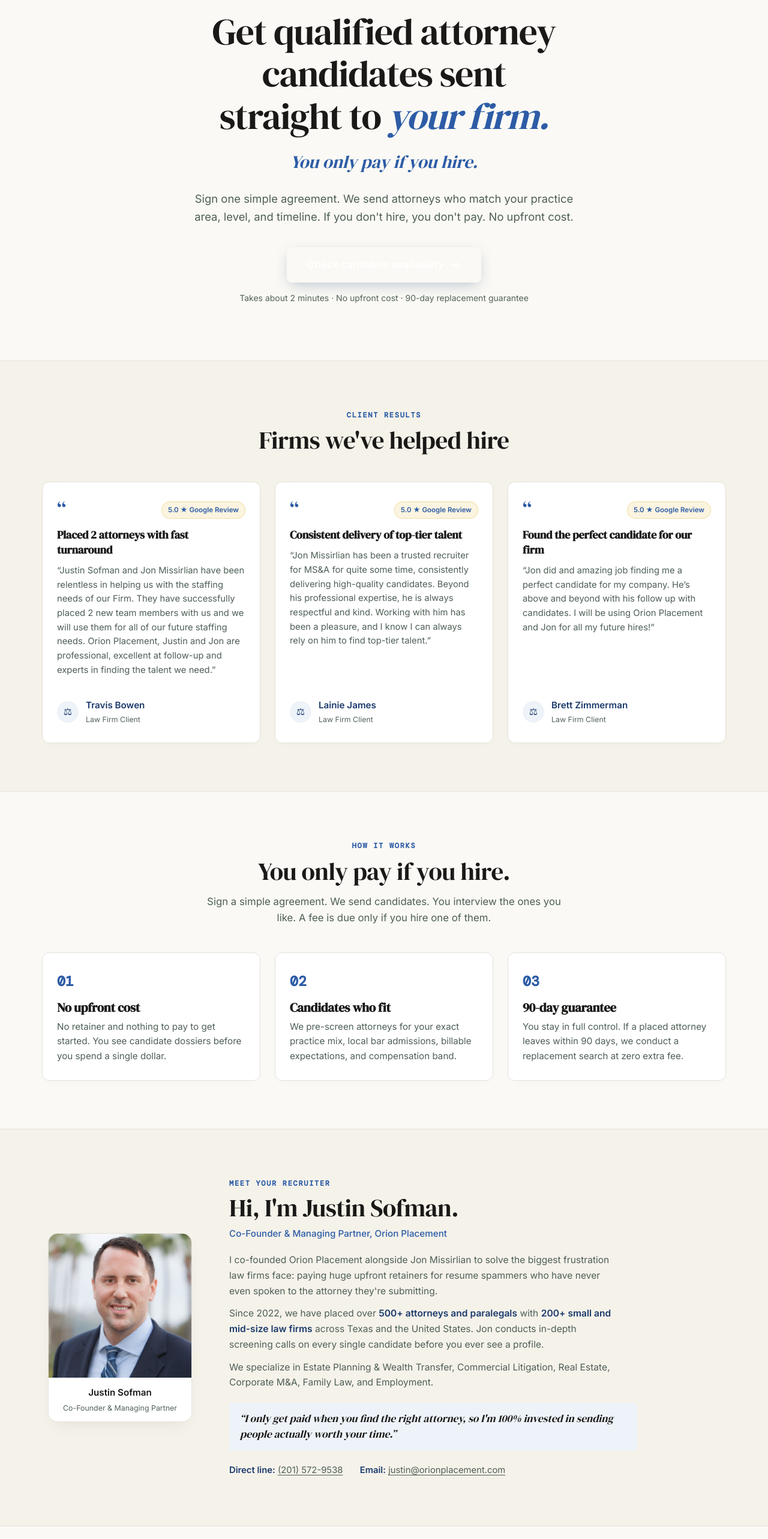
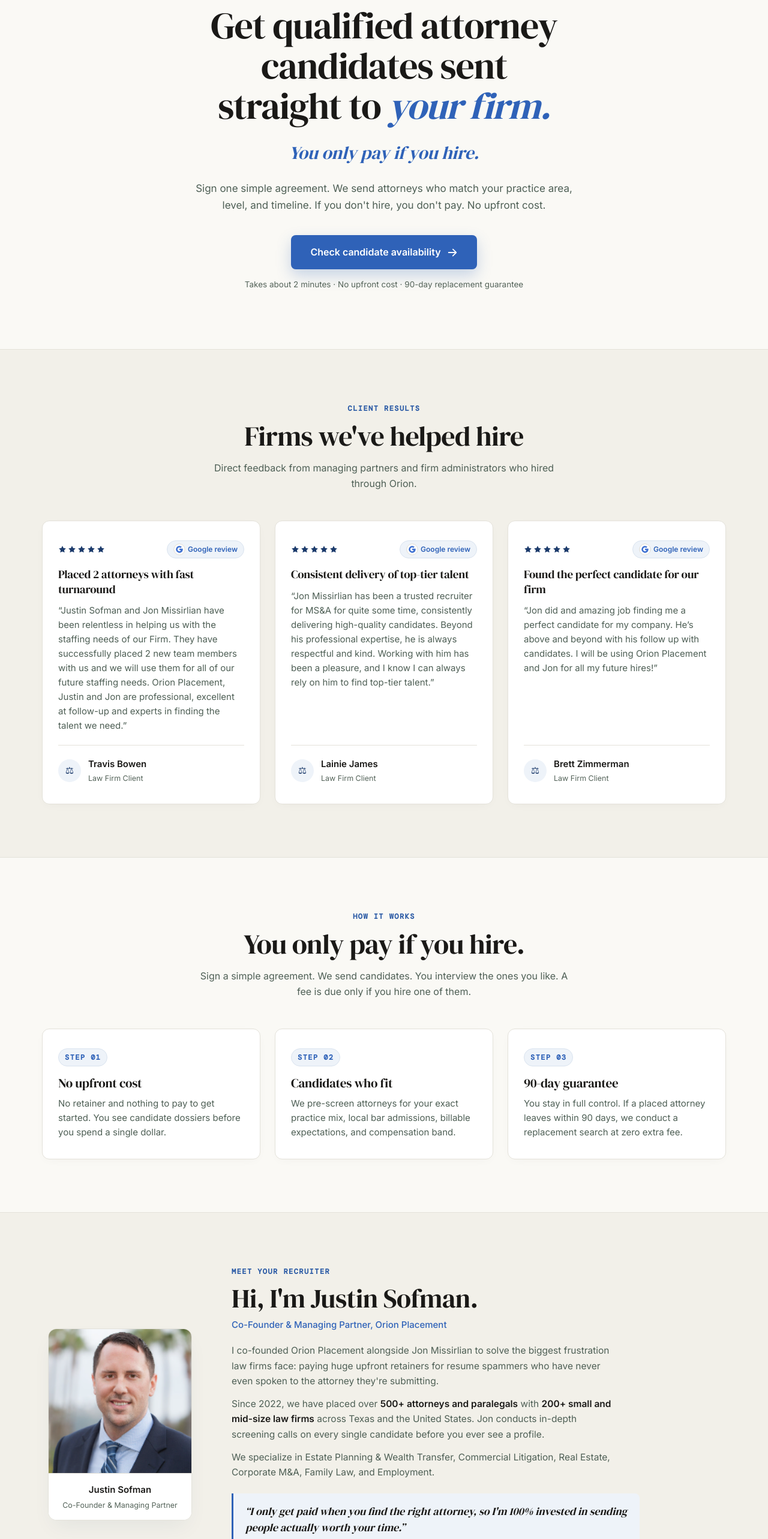
Before and after one commit to nshekhawat153-star/orientplacment2026, a Next.js app: page /hire-attorneys in a window 1280 px wide. Shown: the part 200-2766 px from the top of the page at 60% size. Built offline with nearby package versions, Linux system fonts and the light colour scheme.

Commit message:
style: visual perfection of /hire-attorneys with verified playwright screenshot inspections

```diff
--- a/src/app/globals.css
+++ b/src/app/globals.css
@@ -2950,60 +2950,62 @@ body.clean .reviews-sec .mark{background:none;border:0}
 
 .ha-page {
   background: var(--paper);
-  color: var(--ink);
+  color: var(--ink-2);
   min-height: 100vh;
 }
 
 /* 1. HERO SECTION */
 .ha-hero {
-  padding: 64px 0 72px;
+  padding: 56px 0 76px;
   text-align: center;
   background: var(--paper);
+  position: relative;
 }
 @media (min-width: 640px) {
   .ha-hero {
-    padding: 80px 0 92px;
+    padding: 72px 0 96px;
   }
 }
 .ha-hero-inner {
-  max-width: 760px;
+  max-width: 780px;
   margin: 0 auto;
 }
 .ha-badge {
   display: inline-block;
-  padding: 6px 16px;
+  padding: 7px 18px;
   border-radius: 999px;
   background: var(--ice);
-  border: 1px solid rgba(27, 58, 102, 0.18);
-  color: var(--brand);
-  font: 600 11.5px/1 var(--mono);
+  border: 1px solid var(--ice-line);
+  color: var(--navy);
+  font: 600 12px/1 var(--mono);
   letter-spacing: 0.12em;
   text-transform: uppercase;
   margin-bottom: 24px;
 }
 .ha-hero-h1 {
-  font-family: var(--serif) !important;
-  font-size: clamp(2.3rem, 4.8vw, 3.85rem) !important;
-  font-weight: 500 !important;
+  font-family: var(--display) !important;
+  font-size: clamp(38px, 5.2vw, 62px) !important;
+  font-weight: 400 !important;
   color: var(--head) !important;
-  line-height: 1.15 !important;
+  line-height: 1.08 !important;
   letter-spacing: -0.02em !important;
-  margin: 0 0 16px !important;
+  margin: 0 0 18px !important;
   text-wrap: balance;
 }
 .ha-serif-accent {
   font-style: italic;
-  color: var(--accent);
+  color: var(--pop);
 }
 .ha-hero-sub {
-  font-family: var(--serif) !important;
-  font-size: clamp(1.35rem, 2.4vw, 1.85rem) !important;
+  font-family: var(--display) !important;
+  font-size: clamp(22px, 2.6vw, 30px) !important;
   font-style: italic !important;
-  color: var(--accent) !important;
+  color: var(--pop) !important;
   margin: 0 0 20px !important;
+  font-weight: 400 !important;
 }
 .ha-hero-p {
-  font-size: 1.15rem !important;
+  font-size: 17px !important;
   color: var(--ink-2) !important;
   line-height: 1.65 !important;
   max-width: 640px !important;
@@ -3020,34 +3022,37 @@ body.clean .reviews-sec .mark{background:none;border:0}
   align-items: center;
   justify-content: center;
   gap: 10px;
-  background: var(--brand) !important;
+  background: var(--pop) !important;
   color: #ffffff !important;
+  font-family: var(--body) !important;
   font-weight: 600 !important;
-  font-size: 1.05rem !important;
-  padding: 15px 34px !important;
+  font-size: 16px !important;
+  padding: 15px 32px !important;
   border-radius: 8px !important;
   text-decoration: none !important;
-  box-shadow: 0 8px 24px -6px rgba(27, 58, 102, 0.3) !important;
-  transition: all 0.2s ease !important;
+  box-shadow: 0 10px 24px rgba(47, 98, 184, 0.25) !important;
+  transition: all var(--t-fast) var(--ease) !important;
+  cursor: pointer;
 }
 .ha-cta-btn:hover {
-  background: var(--brand-2) !important;
+  background: var(--pop-deep) !important;
   transform: translateY(-2px);
-  box-shadow: 0 12px 28px -6px rgba(27, 58, 102, 0.45) !important;
+  box-shadow: 0 14px 30px rgba(47, 98, 184, 0.35) !important;
+  color: #ffffff !important;
 }
 .ha-micro-trust {
-  font-size: 0.875rem !important;
+  font-size: 13.5px !important;
   color: var(--ink-3) !important;
   margin: 0 !important;
 }
 
 /* SECTION UTILITIES */
 .ha-sec {
-  padding: 80px 0;
+  padding: 88px 0;
   background: var(--paper);
 }
 .ha-sec-tinted {
-  background: #f5f2ea;
+  background: var(--soft);
   border-top: 1px solid var(--rule);
   border-bottom: 1px solid var(--rule);
 }
@@ -3055,32 +3060,33 @@ body.clean .reviews-sec .mark{background:none;border:0}
   text-align: center;
 }
 .ha-sec-header {
-  margin-bottom: 44px;
+  margin-bottom: 48px;
 }
 .ha-sec-kicker {
   font-family: var(--mono);
   font-size: 12px;
   font-weight: 600;
-  letter-spacing: 0.14em;
+  letter-spacing: 0.12em;
   text-transform: uppercase;
   color: var(--accent);
   display: block;
-  margin-bottom: 8px;
+  margin-bottom: 10px;
 }
 .ha-sec-title {
-  font-family: var(--serif) !important;
-  font-size: clamp(1.85rem, 3.2vw, 2.6rem) !important;
-  font-weight: 500 !important;
+  font-family: var(--display) !important;
+  font-size: clamp(30px, 3.8vw, 46px) !important;
+  font-weight: 400 !important;
   color: var(--head) !important;
-  line-height: 1.2 !important;
+  line-height: 1.15 !important;
+  letter-spacing: -0.015em !important;
   margin: 0 !important;
 }
 .ha-sec-desc {
-  font-size: 1.05rem;
+  font-size: 16px;
   color: var(--ink-2);
   line-height: 1.6;
-  max-width: 600px;
-  margin: 12px auto 0;
+  max-width: 620px;
+  margin: 14px auto 0;
 }
 
 /* 3-COLUMN CARDS GRID */
@@ -3089,7 +3095,7 @@ body.clean .reviews-sec .mark{background:none;border:0}
   grid-template-columns: repeat(3, 1fr);
   gap: 24px;
 }
-@media (max-width: 860px) {
+@media (max-width: 880px) {
   .ha-cards-3 {
     grid-template-columns: 1fr;
   }
@@ -3098,14 +3104,14 @@ body.clean .reviews-sec .mark{background:none;border:0}
   background: var(--white);
   border: 1px solid var(--rule);
   border-radius: 12px;
-  padding: 28px 24px;
-  box-shadow: 0 4px 18px -8px rgba(0, 0, 0, 0.05);
+  padding: 32px 26px;
+  box-shadow: 0 4px 18px -6px rgba(0, 0, 0, 0.05);
   margin: 0;
-  transition: transform 0.2s ease, box-shadow 0.2s ease;
+  transition: transform var(--t-fast) var(--ease), box-shadow var(--t-fast) var(--ease);
 }
 .ha-card:hover {
   transform: translateY(-2px);
-  box-shadow: 0 10px 24px -8px rgba(0, 0, 0, 0.08);
+  box-shadow: 0 12px 28px -6px rgba(27, 58, 107, 0.08);
 }
 
 /* REVIEW CARDS */
@@ -3118,51 +3124,54 @@ body.clean .reviews-sec .mark{background:none;border:0}
   display: flex;
   align-items: center;
   justify-content: space-between;
-  margin-bottom: 12px;
+  margin-bottom: 14px;
 }
 .ha-quote-icon {
-  font-family: var(--serif);
-  font-size: 36px;
+  font-family: var(--display);
+  font-size: 38px;
   line-height: 1;
-  color: var(--accent);
+  color: var(--pop);
 }
 .ha-star-badge {
-  font-size: 11.5px;
+  display: inline-flex;
+  align-items: center;
+  gap: 4px;
+  font-size: 12px;
   font-weight: 600;
-  color: var(--accent);
-  background: rgba(217, 164, 0, 0.12);
+  color: var(--pop);
+  background: var(--ice);
   padding: 4px 10px;
   border-radius: 999px;
-  border: 1px solid rgba(217, 164, 0, 0.28);
+  border: 1px solid var(--ice-line);
 }
 .ha-review-headline {
-  font-family: var(--serif) !important;
-  font-size: 1.15rem !important;
-  font-weight: 600 !important;
+  font-family: var(--display) !important;
+  font-size: 19px !important;
+  font-weight: 400 !important;
   color: var(--head) !important;
-  line-height: 1.35 !important;
-  margin: 0 0 10px !important;
+  line-height: 1.3 !important;
+  margin: 0 0 12px !important;
 }
 .ha-review-quote {
-  font-size: 0.925rem;
+  font-size: 15px;
   color: var(--ink-2);
   line-height: 1.6;
-  margin: 0 0 18px;
+  margin: 0 0 20px;
   flex-grow: 1;
 }
 .ha-review-author {
   display: flex;
   align-items: center;
   gap: 12px;
-  padding-top: 16px;
-  border-top: 1px solid var(--sand);
+  padding-top: 18px;
+  border-top: 1px solid var(--rule);
 }
 .ha-avatar-circle {
-  width: 36px;
-  height: 36px;
+  width: 38px;
+  height: 38px;
   border-radius: 50%;
   background: var(--ice);
-  color: var(--brand);
+  color: var(--navy);
   display: grid;
   place-items: center;
   font-size: 16px;
@@ -3170,34 +3179,39 @@ body.clean .reviews-sec .mark{background:none;border:0}
 }
 .ha-author-name {
   display: block;
-  font-size: 0.95rem;
+  font-size: 15px;
   font-weight: 600;
-  color: var(--ink);
+  color: var(--head);
 }
 .ha-author-title {
   display: block;
-  font-size: 0.775rem;
+  font-size: 12.5px;
   color: var(--ink-3);
 }
 
 /* HOW IT WORKS / STEP CARDS */
 .ha-step-number {
   font-family: var(--mono);
-  font-size: 1.45rem;
+  font-size: 12px;
   font-weight: 700;
-  color: var(--accent);
-  display: block;
-  margin-bottom: 12px;
+  letter-spacing: 0.12em;
+  color: var(--pop);
+  background: var(--ice);
+  padding: 4px 10px;
+  border-radius: 999px;
+  display: inline-block;
+  margin-bottom: 16px;
+  border: 1px solid var(--ice-line);
 }
 .ha-step-title {
-  font-family: var(--serif) !important;
-  font-size: 1.3rem !important;
-  font-weight: 600 !important;
+  font-family: var(--display) !important;
+  font-size: 21px !important;
+  font-weight: 400 !important;
   color: var(--head) !important;
-  margin: 0 0 8px !important;
+  margin: 0 0 10px !important;
 }
 .ha-step-desc {
-  font-size: 0.95rem;
+  font-size: 15px;
   color: var(--ink-2);
   line-height: 1.6;
   margin: 0;
@@ -3207,13 +3221,13 @@ body.clean .reviews-sec .mark{background:none;border:0}
 .ha-recruiter-grid {
   display: grid;
   grid-template-columns: 260px 1fr;
-  gap: 52px;
-  align-items: center;
-}
-@media (max-width: 860px) {
+  gap: 56px;
+  align-items: center;
+}
+@media (max-width: 880px) {
   .ha-recruiter-grid {
     grid-template-columns: 1fr;
-    gap: 32px;
+    gap: 36px;
   }
 }
 .ha-recruiter-photo-wrap {
@@ -3222,11 +3236,11 @@ body.clean .reviews-sec .mark{background:none;border:0}
 }
 .ha-recruiter-card {
   width: 240px;
-  border-radius: 16px;
+  border-radius: 14px;
   overflow: hidden;
   border: 1px solid var(--rule);
   background: var(--white);
-  box-shadow: 0 12px 30px -10px rgba(0, 0, 0, 0.08);
+  box-shadow: 0 16px 36px -10px rgba(27, 58, 107, 0.08);
 }
 .ha-recruiter-portrait {
   width: 100% !important;
@@ -3236,19 +3250,19 @@ body.clean .reviews-sec .mark{background:none;border:0}
   display: block;
 }
 .ha-recruiter-card-info {
-  padding: 12px 14px;
+  padding: 14px 16px;
   text-align: center;
   background: var(--white);
-  border-top: 1px solid var(--sand);
+  border-top: 1px solid var(--rule);
 }
 .ha-recruiter-name-tag {
   display: block;
-  font-size: 0.95rem;
+  font-size: 15px;
   color: var(--head);
 }
 .ha-recruiter-role-tag {
   display: block;
-  font-size: 0.775rem;
+  font-size: 12.5px;
   color: var(--ink-3);
   margin-top: 2px;
 }
@@ -3256,52 +3270,53 @@ body.clean .reviews-sec .mark{background:none;border:0}
   max-width: 680px;
 }
 .ha-recruiter-name {
-  font-family: var(--serif) !important;
-  font-size: clamp(2rem, 3.2vw, 2.6rem) !important;
-  font-weight: 500 !important;
+  font-family: var(--display) !important;
+  font-size: clamp(30px, 3.8vw, 44px) !important;
+  font-weight: 400 !important;
   color: var(--head) !important;
-  line-height: 1.15 !important;
+  line-height: 1.12 !important;
   margin: 0 0 6px !important;
 }
 .ha-recruiter-sub {
-  font-size: 0.95rem;
+  font-size: 15px;
   font-weight: 500;
-  color: var(--accent);
+  color: var(--pop);
   margin: 0 0 18px;
 }
 .ha-recruiter-paragraphs p {
-  font-size: 0.975rem;
+  font-size: 15.5px;
   color: var(--ink-2);
   line-height: 1.65;
   margin-bottom: 12px;
 }
+.ha-recruiter-paragraphs b {
+  color: var(--head);
+}
 .ha-recruiter-quote {
-  font-family: var(--serif);
-  font-size: 1.1rem;
+  font-family: var(--display);
+  font-size: 18px;
   font-style: italic;
   color: var(--head);
   background: var(--ice);
-  border-left: 3px solid var(--brand);
-  padding: 14px 18px;
+  border-left: 3px solid var(--pop);
+  padding: 16px 20px;
   border-radius: 0 8px 8px 0;
-  margin: 20px 0;
+  margin: 22px 0;
   line-height: 1.5;
 }
-.ha-recruiter-contact {
+.ha-recruiter-footer-actions {
   display: flex;
   align-items: center;
   flex-wrap: wrap;
-  gap: 8px 12px;
-  font-size: 0.925rem;
-  color: var(--ink-2);
-}
-.ha-recruiter-contact a {
-  color: var(--brand);
+  gap: 12px 18px;
+  margin-top: 22px;
+}
+.ha-email-link {
+  font-size: 14.5px;
+  color: var(--pop);
+  font-weight: 500;
   text-decoration: underline;
   text-underline-offset: 3px;
-}
-.ha-contact-sep {
-  color: var(--rule);
 }
 
 /* QUESTIONNAIRE CENTER BOX */
@@ -3313,24 +3328,25 @@ body.clean .reviews-sec .mark{background:none;border:0}
 /* BOTTOM CTA */
 .ha-bottom-cta {
   text-align: center;
+  padding: 96px 0;
 }
 .ha-bottom-cta-content {
   max-width: 640px;
   margin: 0 auto;
 }
 .ha-cta-h2 {
-  font-family: var(--serif) !important;
-  font-size: clamp(2rem, 3.6vw, 2.75rem) !important;
-  font-weight: 500 !important;
+  font-family: var(--display) !important;
+  font-size: clamp(32px, 4vw, 48px) !important;
+  font-weight: 400 !important;
   color: var(--head) !important;
-  line-height: 1.2 !important;
-  margin: 0 0 14px !important;
+  line-height: 1.15 !important;
+  margin: 0 0 16px !important;
 }
 .ha-cta-desc {
-  font-size: 1.125rem;
+  font-size: 17px;
   color: var(--ink-2);
   line-height: 1.6;
-  margin: 0 auto 32px;
+  margin: 0 auto 36px;
 }
 
 /* ========================================================
@@ -3352,6 +3368,276 @@ body.clean .reviews-sec .mark{background:none;border:0}
 
 .q-card-box {
   background: var(--white);
+  border-radius: 14px;
+  padding: 36px 32px;
+  border: 1px solid var(--rule);
+  box-shadow: 0 16px 45px rgba(27, 58, 107, 0.06);
+  text-align: left;
+}
+@media (min-width: 640px) {
+  .q-card-box {
+    padding: 44px 40px;
+  }
+}
+
+.q-progress-bar-bg {
+  height: 6px;
+  background: var(--rule);
+  border-radius: 9999px;
+  overflow: hidden;
+}
+.q-progress-bar-fill {
+  height: 100%;
+  background: var(--pop);
+  border-radius: 9999px;
+  transition: width 0.3s ease;
+}
+
+.q-title {
+  font-family: var(--display) !important;
+  font-size: clamp(22px, 2.8vw, 28px) !important;
+  font-weight: 400 !important;
+  color: var(--head) !important;
+  line-height: 1.22 !important;
+  margin: 0 0 8px !important;
+}
+.q-sub-text {
+  font-size: 14.5px;
+  color: var(--ink-2);
+  line-height: 1.55;
+  margin: 0;
+}
+.q-eyebrow-accent {
+  font-family: var(--mono);
+  font-size: 12px;
+  font-weight: 600;
+  letter-spacing: 0.12em;
+  text-transform: uppercase;
+  color: var(--pop);
+  margin: 0;
+}
+
+.q-intro-banner {
+  background: var(--ice);
+  border: 1px solid var(--ice-line);
+  color: var(--navy);
+  padding: 10px 14px;
+  border-radius: 8px;
+  font-size: 13.5px;
+  font-weight: 500;
+  margin-bottom: 16px;
+}
+
+.q-input {
+  width: 100%;
+  border-radius: 8px;
+  border: 1px solid var(--field-line);
+  background: var(--white);
+  padding: 13px 16px;
+  font-size: 15px;
+  color: var(--head);
+  outline: none;
+  transition: border-color var(--t-fast) var(--ease), box-shadow var(--t-fast) var(--ease);
+}
+.q-input:focus {
+  border-color: var(--pop);
+  box-shadow: 0 0 0 3px rgba(47, 98, 184, 0.15);
+}
+
+.q-choice-btn {
+  width: 100%;
+  text-align: left;
+  border-radius: 8px;
+  border: 1px solid var(--rule);
+  background: var(--white);
+  padding: 14px 18px;
+  font-size: 15px;
+  font-weight: 500;
+  color: var(--head);
+  cursor: pointer;
+  transition: all var(--t-fast) var(--ease);
+}
+.q-choice-btn:hover {
+  border-color: var(--pop);
+  background: var(--ice);
+  transform: translateY(-1px);
+}
+.q-choice-btn.selected {
+  border-color: var(--pop);
+  background: var(--pop);
+  color: #ffffff;
+}
+
+.q-fee-btn {
+  border-radius: 12px;
+  border: 1.5px solid var(--rule);
+  background: var(--white);
+  padding: 20px 16px;
+  text-align: center;
+  cursor: pointer;
+  transition: all var(--t-fast) var(--ease);
+}
+.q-fee-btn:hover {
+  border-color: var(--pop);
+  background: var(--ice);
+  transform: translateY(-2px);
+}
+.q-fee-btn.yes:hover {
+  border-color: var(--pop);
+}
+
+.q-btn-primary {
+  display: inline-flex;
+  width: 100%;
+  min-height: 50px;
+  align-items: center;
+  justify-content: center;
+  border-radius: 8px;
+  background: var(--pop) !important;
+  color: #ffffff !important;
+  font-size: 15px;
+  font-weight: 500;
+  border: none;
+  cursor: pointer;
+  transition: background var(--t-fast) var(--ease), transform var(--t-fast) var(--ease);
+  padding: 0 24px;
+}
+.q-btn-primary:hover:not(:disabled) {
+  background: var(--pop-deep) !important;
+  transform: translateY(-1px);
+}
+.q-btn-primary:disabled {
+  opacity: 0.45;
+  cursor: not-allowed;
+}
+
+.q-btn-continue {
+  display: inline-flex;
+  min-height: 46px;
+  align-items: center;
+  justify-content: center;
+  border-radius: 8px;
+  background: var(--pop) !important;
+  color: #ffffff !important;
+  font-size: 15px;
+  font-weight: 500;
+  border: none;
+  cursor: pointer;
+  padding: 0 22px;
+  transition: background var(--t-fast) var(--ease);
+}
+.q-btn-continue:hover:not(:disabled) {
+  background: var(--pop-deep) !important;
+}
+.q-btn-continue:disabled {
+  opacity: 0.4;
+  cursor: not-allowed;
+}
+
+.q-days-scroll {
+  display: flex;
+  gap: 10px;
+  overflow-x: auto;
+  padding-bottom: 8px;
+  margin: 0 -12px;
+  padding-left: 12px;
+  padding-right: 12px;
+  scroll-snap-type: x mandatory;
+}
+@media (min-width: 640px) {
+  .q-days-scroll {
+    display: grid;
+    grid-template-columns: repeat(5, minmax(0, 1fr));
+    overflow-x: visible;
+    margin: 0;
+    padding: 0;
+  }
+}
+
+.q-day-pill {
+  min-width: 72px;
+  flex-shrink: 0;
+  scroll-snap-align: start;
+  border-radius: 8px;
+  border: 1px solid var(--rule);
+  background: var(--white);
+  padding: 10px 8px;
+  text-align: center;
+  cursor: pointer;
+  transition: all var(--t-fast) var(--ease);
+}
+.q-day-pill:hover {
+  border-color: var(--pop);
+  background: var(--ice);
+}
+.q-day-pill.selected {
+  border-color: var(--pop);
+  background: var(--pop);
+  color: #ffffff;
+}
+
+.q-time-pill {
+  border-radius: 8px;
+  border: 1px solid var(--rule);
+  background: var(--white);
+  padding: 12px;
+  font-size: 14px;
+  font-weight: 500;
+  text-align: center;
+  cursor: pointer;
+  color: var(--head);
+  transition: all var(--t-fast) var(--ease);
+}
+.q-time-pill:hover {
+  border-color: var(--pop);
+  background: var(--ice);
+}
+.q-time-pill.selected {
+  border-color: var(--pop);
+  background: var(--pop);
+  color: #ffffff;
+}
+
+.q-icon-disc {
+  width: 56px;
+  height: 56px;
+  border-radius: 50%;
+  background: var(--ice);
+  display: grid;
+  place-items: center;
+  font-size: 26px;
+  margin: 0 auto;
+}
+.q-check-disc {
+  width: 64px;
+  height: 64px;
+  border-radius: 50%;
+  background: var(--pop);
+  color: #ffffff;
+  display: grid;
+  place-items: center;
+  margin: 0 auto;
+}
+
+/* ========================================================
+   QUESTIONNAIRE COMPONENT STYLES
+   ======================================================== */
+@keyframes step-in {
+  0% {
+    opacity: 0;
+    transform: translateY(12px);
+  }
+  100% {
+    opacity: 1;
+    transform: translateY(0);
+  }
+}
+.step-in {
+  animation: step-in 0.3s cubic-bezier(0.16, 1, 0.3, 1) both;
+}
+
+.q-card-box {
+  background: var(--white);
   border-radius: 16px;
   padding: 36px 32px;
   border: 1px solid var(--rule);
--- a/src/app/hire-attorneys/page.tsx
+++ b/src/app/hire-attorneys/page.tsx
@@ -2,6 +2,7 @@ import React, { Suspense } from "react";
 import type { Metadata } from "next";
 import Image from "next/image";
 import { Questionnaire } from "./Questionnaire";
+import { Stars, GMark } from "@/components/icons";
 import { reviews } from "@/data";
 
 export const metadata: Metadata = {
@@ -63,14 +64,19 @@ export default function HireAttorneysLandingPage() {
           <div className="ha-sec-header ha-text-center">
             <span className="ha-sec-kicker">Client results</span>
             <h2 className="ha-sec-title">Firms we&apos;ve helped hire</h2>
+            <p className="ha-sec-desc">
+              Direct feedback from managing partners and firm administrators who hired through Orion.
+            </p>
           </div>
 
           <div className="ha-cards-3">
             {clientReviews.map((rev) => (
               <figure key={rev.id} className="ha-card ha-review-card">
                 <div className="ha-review-card-top">
-                  <span className="ha-quote-icon" aria-hidden="true">“</span>
-                  <span className="ha-star-badge">5.0 ★ Google Review</span>
+                  <Stars />
+                  <span className="ha-star-badge">
+                    <GMark /> Google review
+                  </span>
                 </div>
 
                 <h3 className="ha-review-headline">
@@ -112,7 +118,7 @@ export default function HireAttorneysLandingPage() {
 
           <div className="ha-cards-3">
             <div className="ha-card ha-step-card">
-              <span className="ha-step-number">01</span>
+              <span className="ha-step-number">STEP 01</span>
               <h3 className="ha-step-title">No upfront cost</h3>
               <p className="ha-step-desc">
                 No retainer and nothing to pay to get started. You see candidate
@@ -121,7 +127,7 @@ export default function HireAttorneysLandingPage() {
             </div>
 
             <div className="ha-card ha-step-card">
-              <span className="ha-step-number">02</span>
+              <span className="ha-step-number">STEP 02</span>
               <h3 className="ha-step-title">Candidates who fit</h3>
               <p className="ha-step-desc">
                 We pre-screen attorneys for your exact practice mix, local bar
@@ -130,7 +136,7 @@ export default function HireAttorneysLandingPage() {
             </div>
 
             <div className="ha-card ha-step-card">
-              <span className="ha-step-number">03</span>
+              <span className="ha-step-number">STEP 03</span>
               <h3 className="ha-step-title">90-day guarantee</h3>
               <p className="ha-step-desc">
                 You stay in full control. If a placed attorney leaves within 90
@@ -151,8 +157,8 @@ export default function HireAttorneysLandingPage() {
                 <Image
                   src="/images/founders/justin-sofman.png"
                   alt="Justin Sofman"
-                  width={220}
-                  height={220}
+                  width={240}
+                  height={240}
                   className="ha-recruiter-portrait"
                   priority
                 />
@@ -185,10 +191,21 @@ export default function HireAttorneysLandingPage() {
                 &ldquo;I only get paid when you find the right attorney, so I&apos;m 100% invested in sending people actually worth your time.&rdquo;
               </div>
 
-              <div className="ha-recruiter-contact">
-                <span><b>Direct line:</b> <a href="tel:2015729538">(201) 572-9538</a></span>
-                <span className="ha-contact-sep">·</span>
-                <span><b>Email:</b> <a href="mailto:justin@orionplacement.com">justin@orionplacement.com</a></span>
+              <div className="ha-recruiter-footer-actions">
+                <a
+                  href="https://calendly.com/orionplacement/call-with-justin"
+                  target="_blank"
+                  rel="noopener noreferrer"
+                  className="btn btn-primary btn-sm"
+                >
+                  Book 15 min with Justin →
+                </a>
+                <a href="tel:2015729538" className="btn btn-outline btn-sm">
+                  Call (201) 572-9538
+                </a>
+                <a href="mailto:justin@orionplacement.com" className="ha-email-link">
+                  justin@orionplacement.com
+                </a>
               </div>
             </div>
           </div>
```
Also changed, not shown: 1 other file (tests, documents, lock files or other folders).
